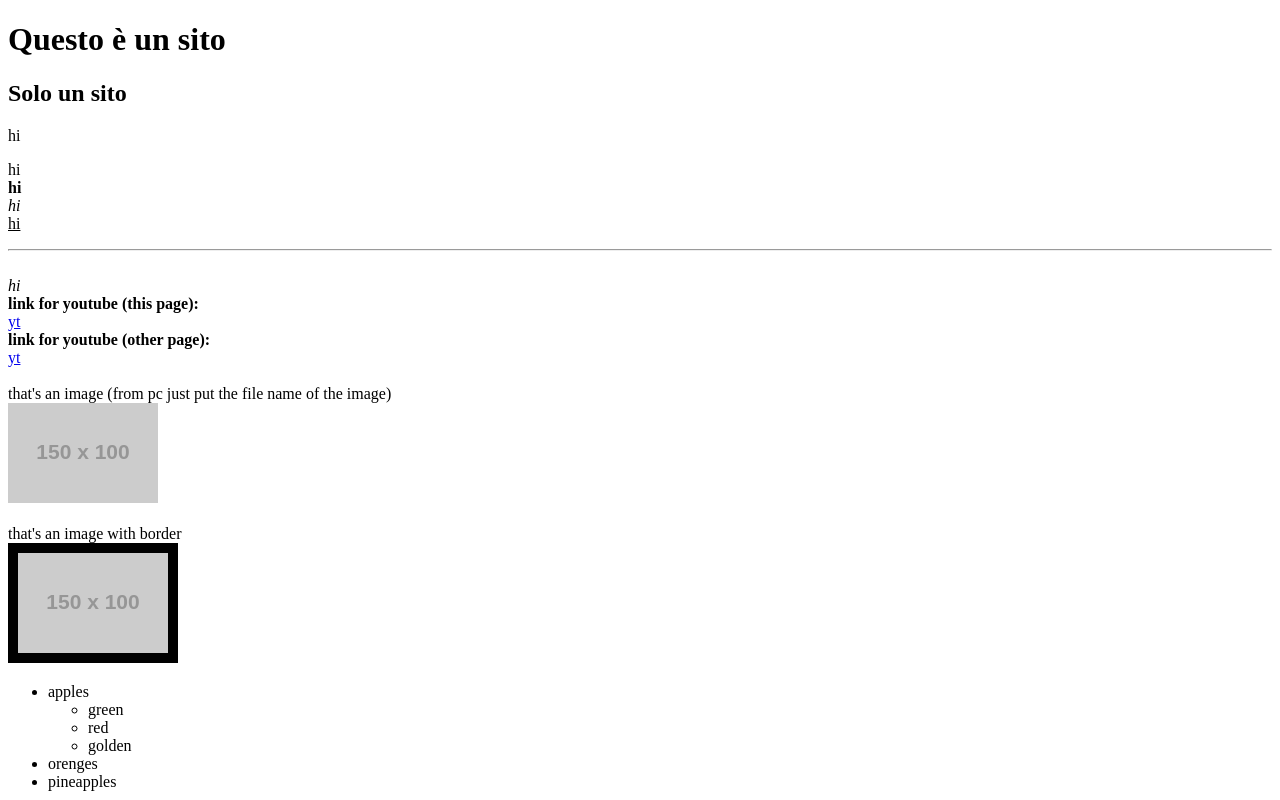
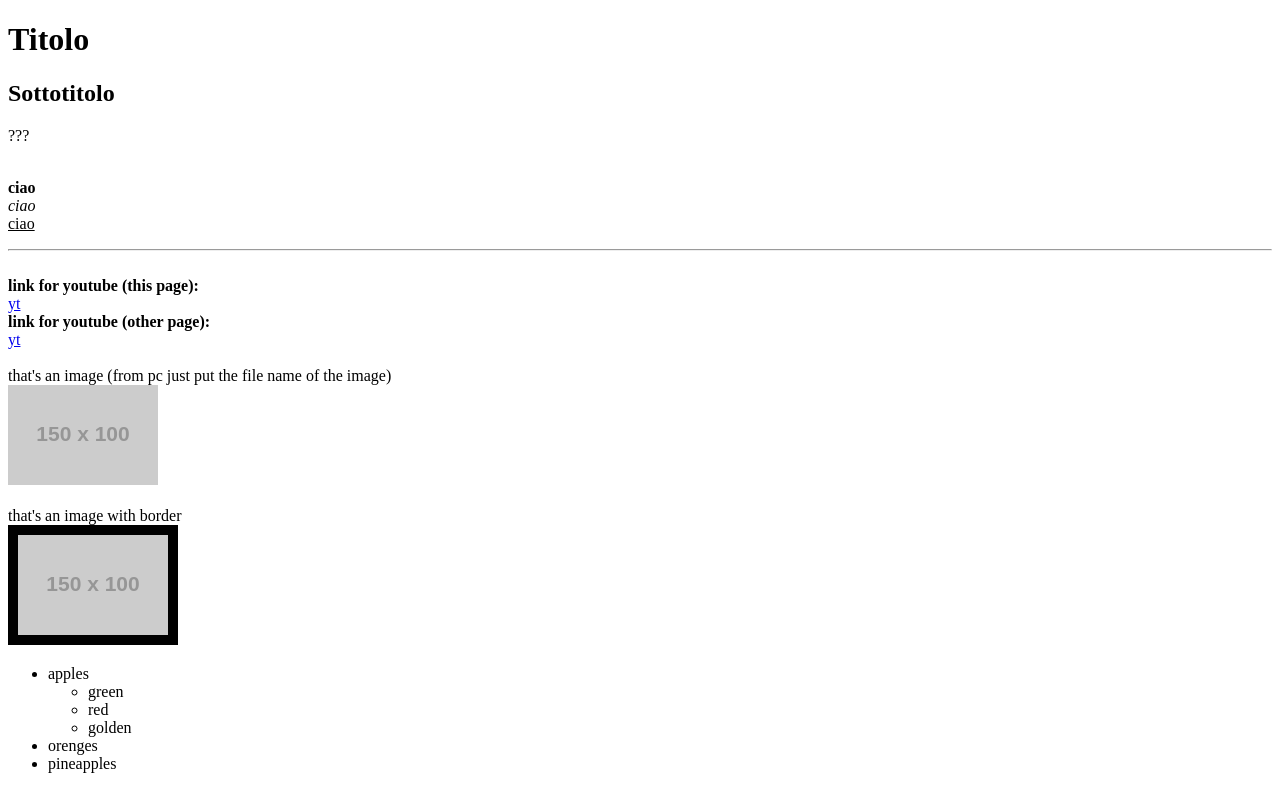
Before and after one commit to LuXD-05/test, a plain HTML site: page index.html in a window 1280 px wide. Shown: the top 800 px of the page. Drawn offline with Linux system fonts and the light colour scheme; placeholder pictures from the web are drawn by us.

Commit message:
Update index.html

```diff
--- a/index.html
+++ b/index.html
@@ -7,15 +7,20 @@
 </head>
 
 <body>
-    <h1>Questo è un sito</h1>
-    <h2>Solo un sito</h2>
-    <p>hi</p>
-    <p> hi
-        <br><b>hi</b>
-        <br><i>hi</i>
-        <br><u>hi</u>
+    <h1>Titolo</h1>
+    <!-- "h1" usato per titoli -->
+    <h2>Sottotitolo</h2>
+    <!-- "h2" usato per sottotitoli, si scende fino ad h6 e diminuisce importanza e grandezza del testo. -->
+    <p>???</p>
+    <p>
+        <br><b>ciao</b>
+        <!-- "br" (all'inizio) usato per andare a capo -->
+        <br><i>ciao</i>
+        <br><u>ciao</u>
+        <!-- b/(strong) = bold -->
+        <!-- i/(em) = italics -->
+        <!-- u = underlined -->
         <hr>
-        <br><em>hi</em>
         <br><strong>link for youtube (this page):</strong>
         <br><a href="https://www.youtube.com" target="_self">yt</a>
         <br><strong>link for youtube (other page):</strong>
```
